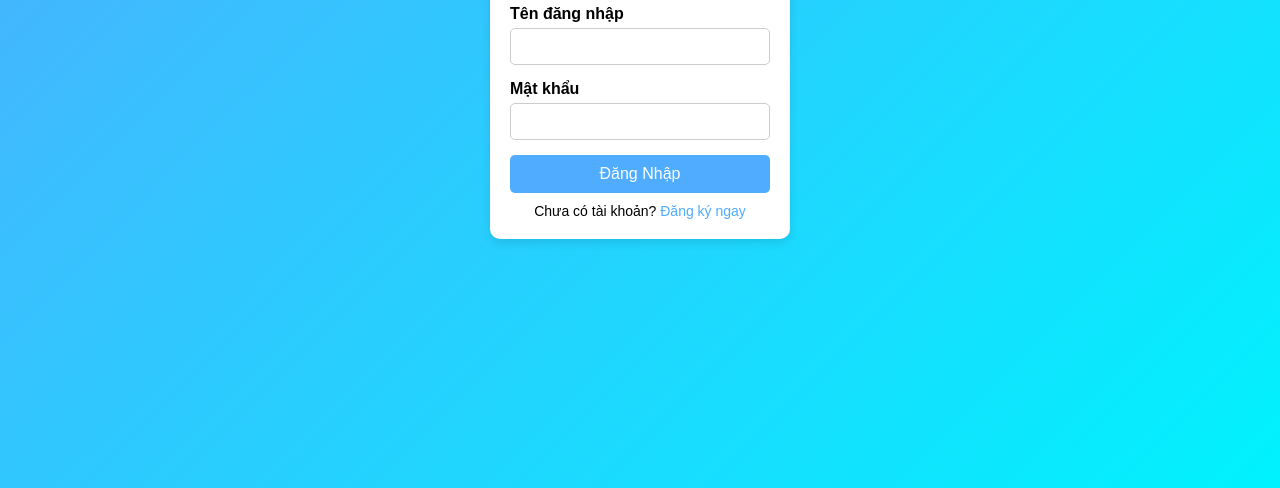
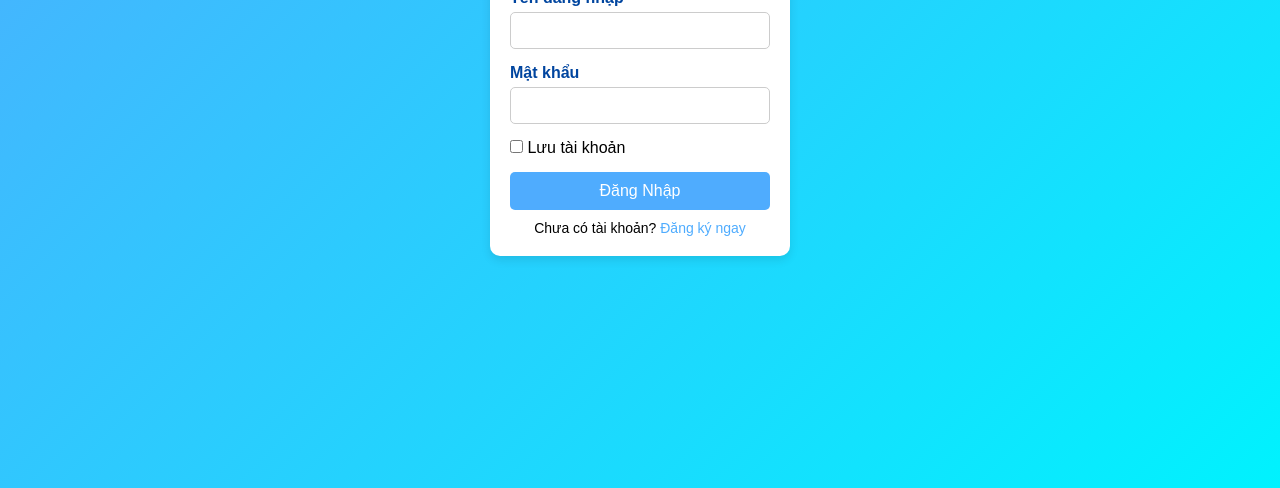
Before and after one commit to LeThanhTruc-2180604179/CCPTPM, a plain HTML site: page index.html in a window 1280 px wide. Shown: the part 312-800 px from the top of the page. Drawn offline with Linux system fonts and the light colour scheme.

Commit message:
thêm nút checkbox thay màu chữ form login

```diff
--- a/index.css
+++ b/index.css
@@ -36,7 +36,13 @@ h2 {
     text-align: left;
 }
 
+.checkbox-group {
+    margin-bottom: 15px;
+    text-align: left;
+}
+
 .input-group label {
+    color: #00459f;
     font-weight: bold;
     display: block;
     margin-bottom: 5px;
--- a/index.html
+++ b/index.html
@@ -18,8 +18,14 @@
                 <label for="password">Mật khẩu</label>
                 <input type="password" id="password" name="password" required>
             </div>
-            <button type="submit">Đăng Nhập</button>
-            <p class="register-link">Chưa có tài khoản? <a href="#">Đăng ký ngay</a></p>
+            <div class="checkbox-group">
+                <input type="checkbox" id="remember" name="remember">
+                <label for="remember">Lưu tài khoản</label>
+            </div>
+            <div class="signin-group"></div>
+                 <button type="submit">Đăng Nhập</button>
+                <p class="register-link">Chưa có tài khoản? <a href="#">Đăng ký ngay</a></p>
+            </div>
         </form>
     </div>
 </body>
```
